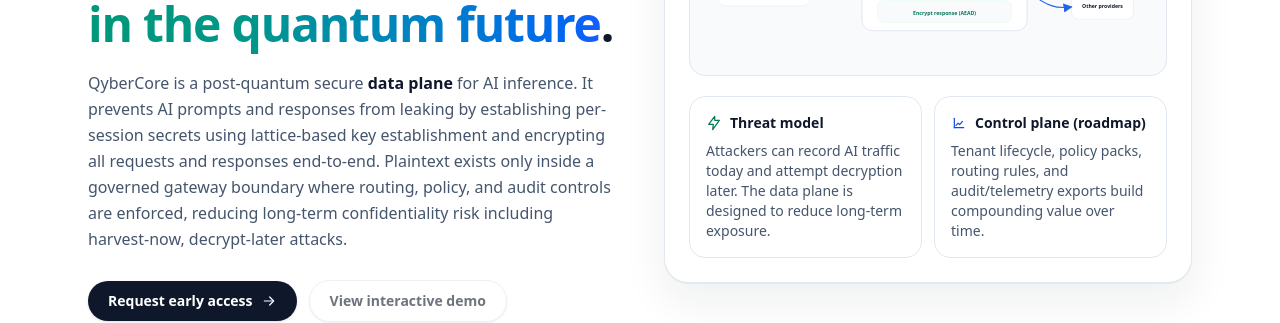
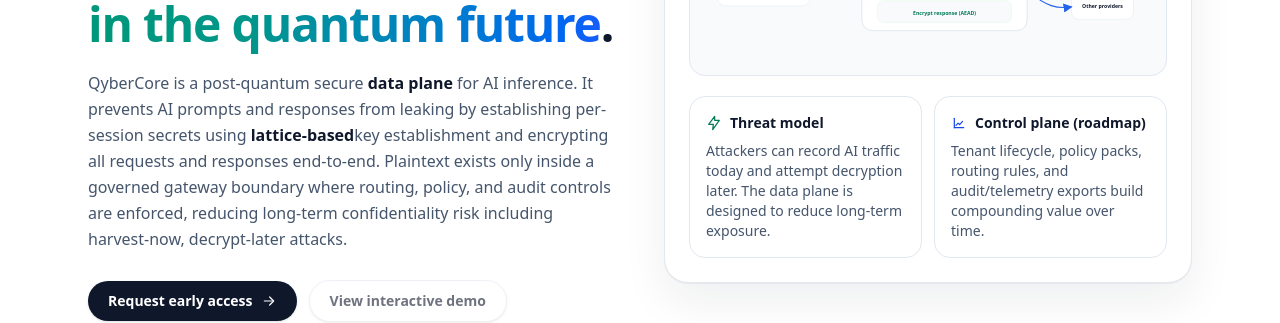
Before and after one commit to karthik1289/qybercore-site, a Next.js app: page / in a window 1280 px wide. Shown: the part 335-658 px from the top of the page. Built offline with nearby package versions, Linux system fonts and the light colour scheme; no server answers.

Commit message:
Updated site1

```diff
--- a/app/page.tsx
+++ b/app/page.tsx
@@ -463,7 +463,7 @@
 
             <p className="mt-4 max-w-xl text-base leading-relaxed text-slate-600">
               QyberCore is a post-quantum secure <span className="font-semibold text-slate-900">data plane</span> for AI inference.
-              It prevents AI prompts and responses from leaking by establishing per-session secrets using lattice-based key establishment and encrypting all requests and responses end-to-end.
+              It prevents AI prompts and responses from leaking by establishing per-session secrets using <span className="font-semibold text-slate-900">lattice-based</span>key establishment and encrypting all requests and responses end-to-end.
               Plaintext exists only inside a governed gateway boundary where routing, policy, and audit controls are enforced, reducing long-term confidentiality risk including harvest-now, decrypt-later attacks.
             </p>
 
```
